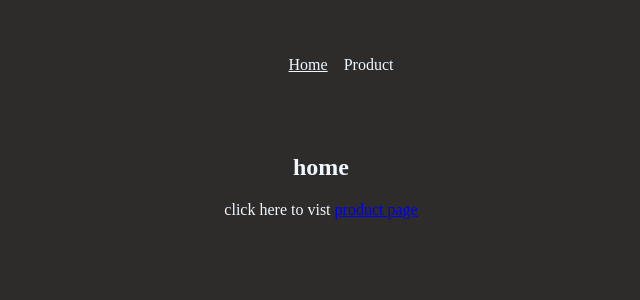
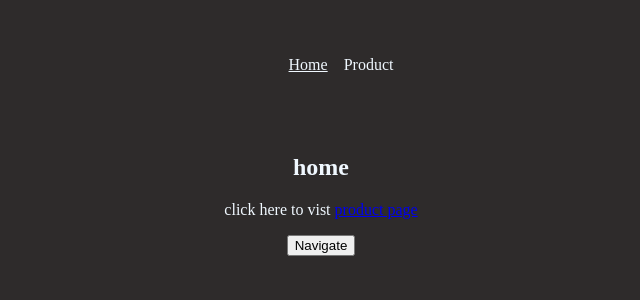
Before and after one commit to Chethan814/React-router-dom-practices, a React (Vite) app: page / in a window 1280 px wide. Shown: the top 300 px of the page, without its empty margins (319-959 px from the left). Built offline with nearby package versions, Linux system fonts and the light colour scheme.

Commit message:
Add navigation button to Home component for product page redirection

```diff
--- a/src/pages/home.jsx
+++ b/src/pages/home.jsx
@@ -1,12 +1,20 @@
-import { Link } from "react-router-dom";
+import { Link, useNavigate } from "react-router-dom";
 
 function Home() {
+    const navigate = useNavigate();
+
+    function navHandler () {
+        navigate('/product')
+    }
+
     return (
         <>
             <h2>home</h2>
-            <p>click here to vist <Link to='/product'>product page</Link></p>
+            <p>
+                click here to vist <Link to="/product">product page</Link>
 
-
+            </p>
+            <button onClick={navHandler}>Navigate</button>
         </>
     );
 }
```
